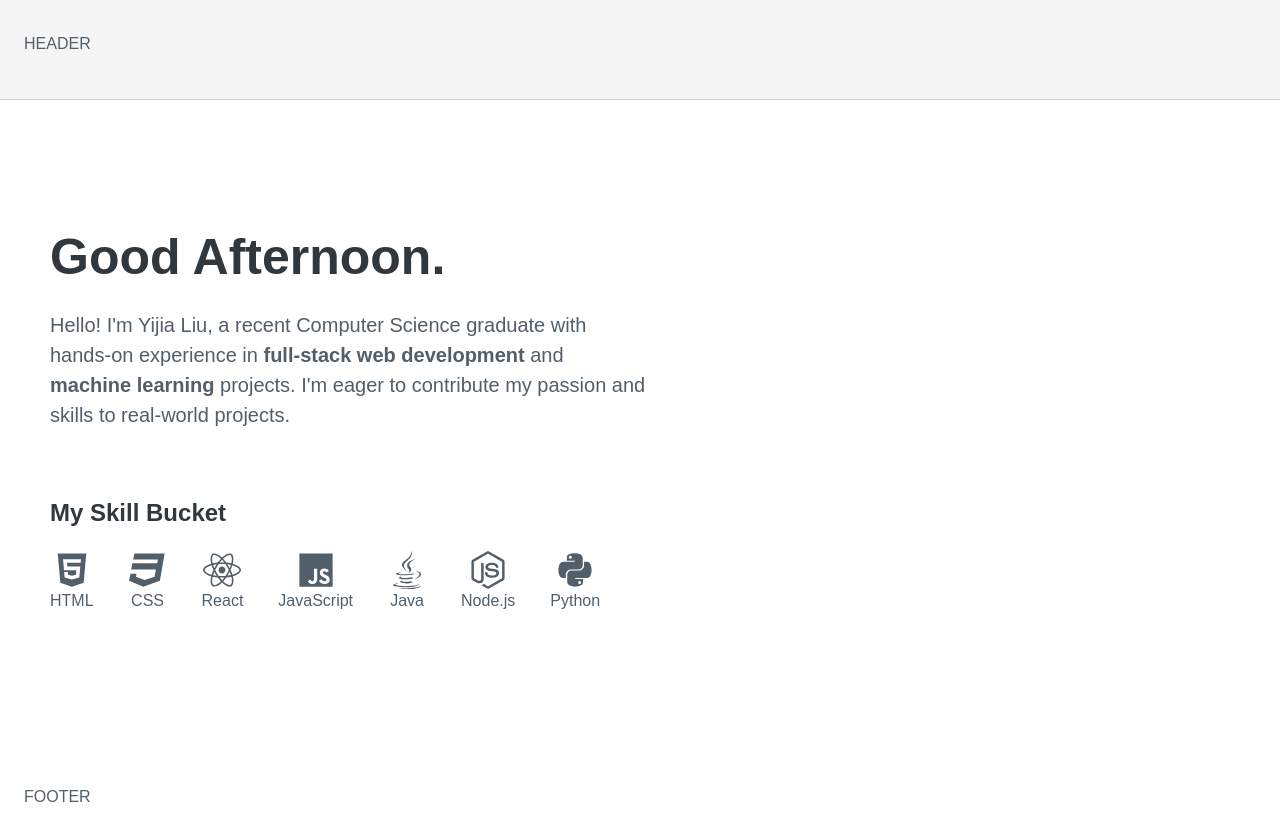
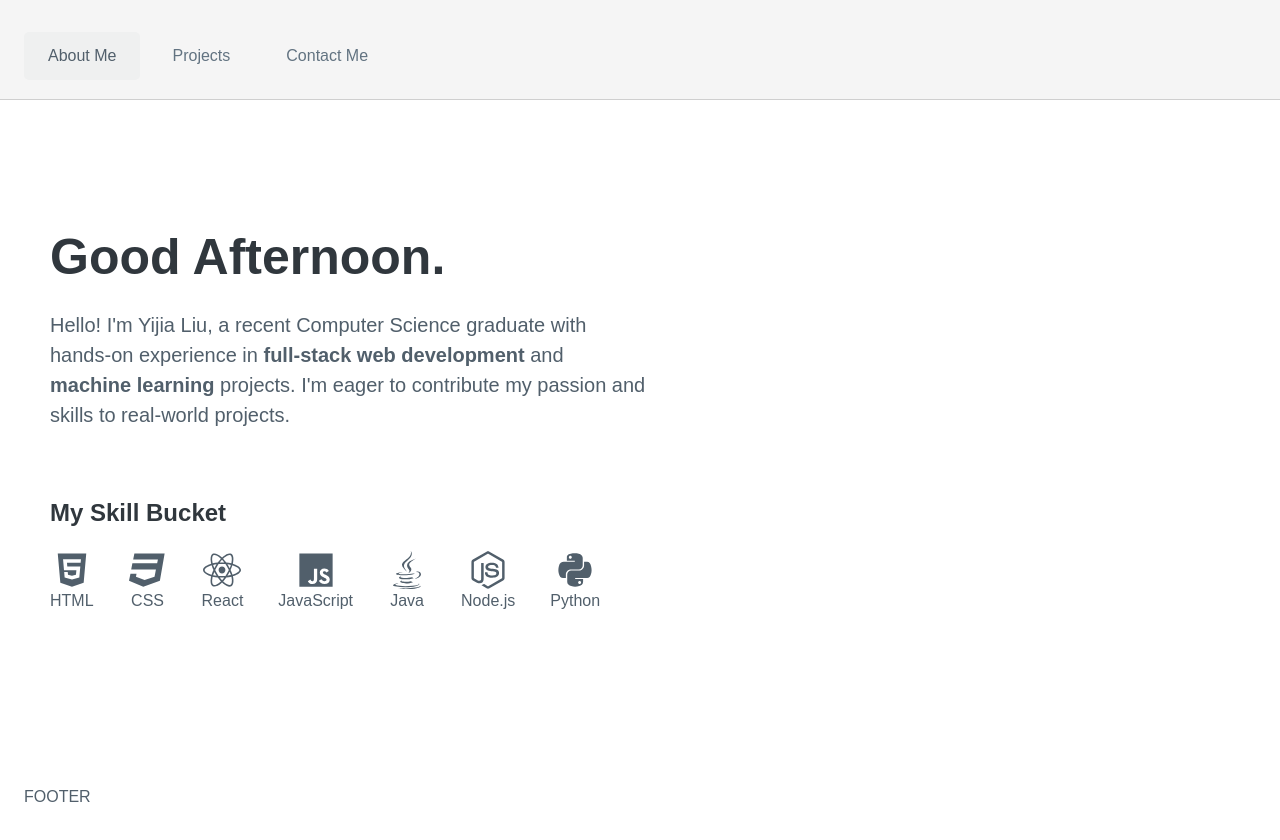
Before and after one commit to JellyYJ/portfolio, a React (Vite) app in the folder portfolio/: page /aboutMe in a window 1280 px wide. Built offline with nearby package versions, Linux system fonts and the light colour scheme.

Commit message:
Set up Main nav bar

```diff
--- a/portfolio/src/ui/Header.jsx
+++ b/portfolio/src/ui/Header.jsx
@@ -1,4 +1,5 @@
 import styled from "styled-components";
+import MainNav from "./MainNav";
 
 const StyledHeader = styled.header`
   background-color: var(--color-brown-0);
@@ -7,7 +8,11 @@ const StyledHeader = styled.header`
 `;
 
 function Header() {
-  return <StyledHeader>HEADER</StyledHeader>;
+  return (
+    <StyledHeader>
+      <MainNav></MainNav>
+    </StyledHeader>
+  );
 }
 
 export default Header;
--- /dev/null
+++ b/portfolio/src/ui/MainNav.jsx
@@ -0,0 +1,59 @@
+import { NavLink } from "react-router-dom";
+import styled from "styled-components";
+
+const NavList = styled.ul`
+  display: flex;
+  flex-direction: row;
+  gap: 0.8rem;
+`;
+
+const StyledNavLink = styled(NavLink)`
+  &:link,
+  &:visited {
+    display: flex;
+    align-items: center;
+    gap: 1.2rem;
+
+    color: var(--color-grey-600);
+    font-size: 1.6rem;
+    font-weight: 500;
+    padding: 1.2rem 2.4rem;
+    transition: all 0.3s;
+  }
+
+  /* This works because react-router places the active class on the active NavLink */
+  &:hover,
+  &:active,
+  &.active:link,
+  &.active:visited {
+    color: var(--color-grey-800);
+    background-color: var(--color-grey-50);
+    border-radius: var(--border-radius-sm);
+  }
+
+  & svg {
+    width: 2.4rem;
+    height: 2.4rem;
+    color: var(--color-grey-400);
+    transition: all 0.3s;
+  }
+
+  &:hover svg,
+  &:active svg,
+  &.active:link svg,
+  &.active:visited svg {
+    color: var(--color-blue-600);
+  }
+`;
+
+function MainNav() {
+  return (
+    <NavList>
+      <StyledNavLink to="aboutMe">About Me</StyledNavLink>
+      <StyledNavLink to="projects">Projects</StyledNavLink>
+      <StyledNavLink to="contactMe">Contact Me</StyledNavLink>
+    </NavList>
+  );
+}
+
+export default MainNav;
```
